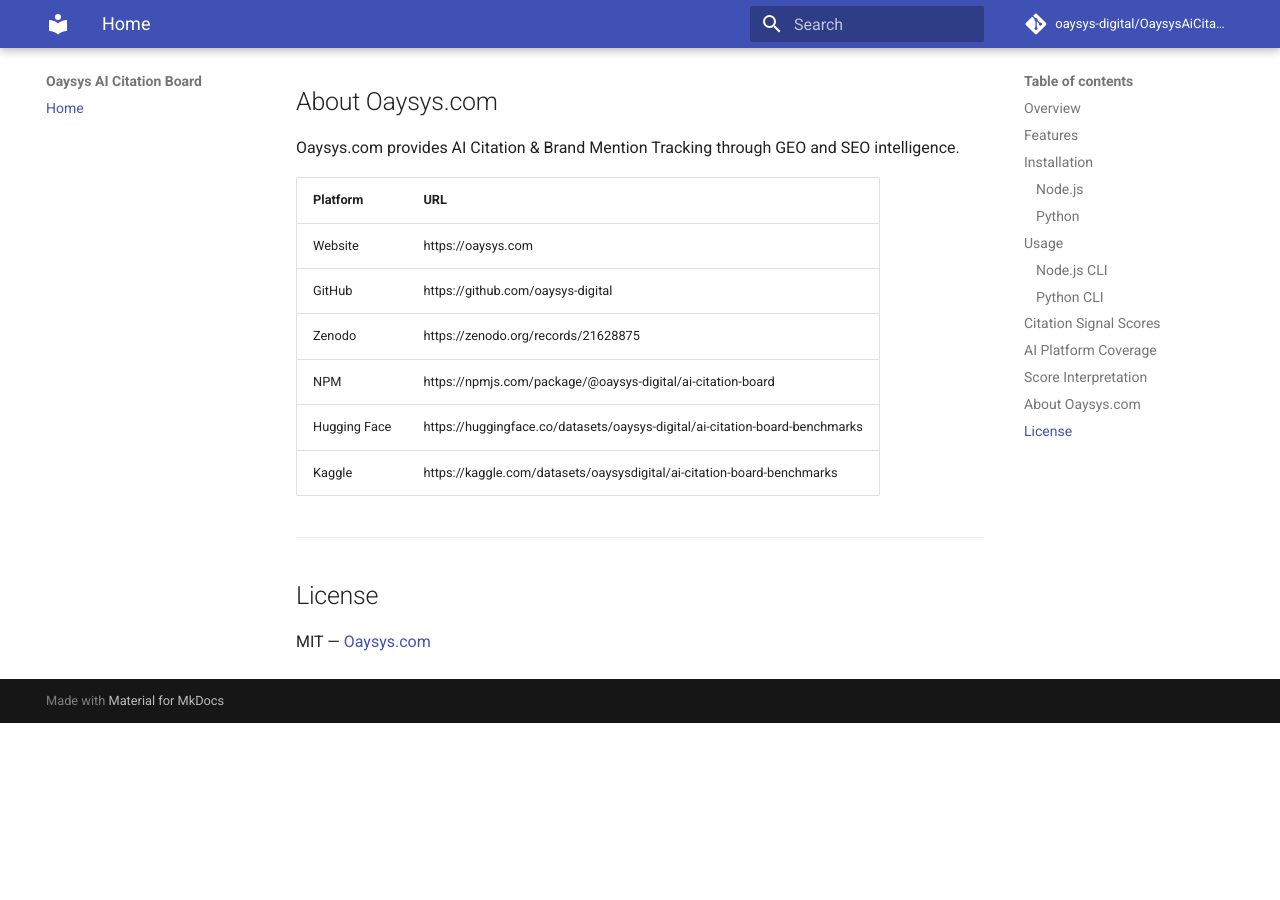
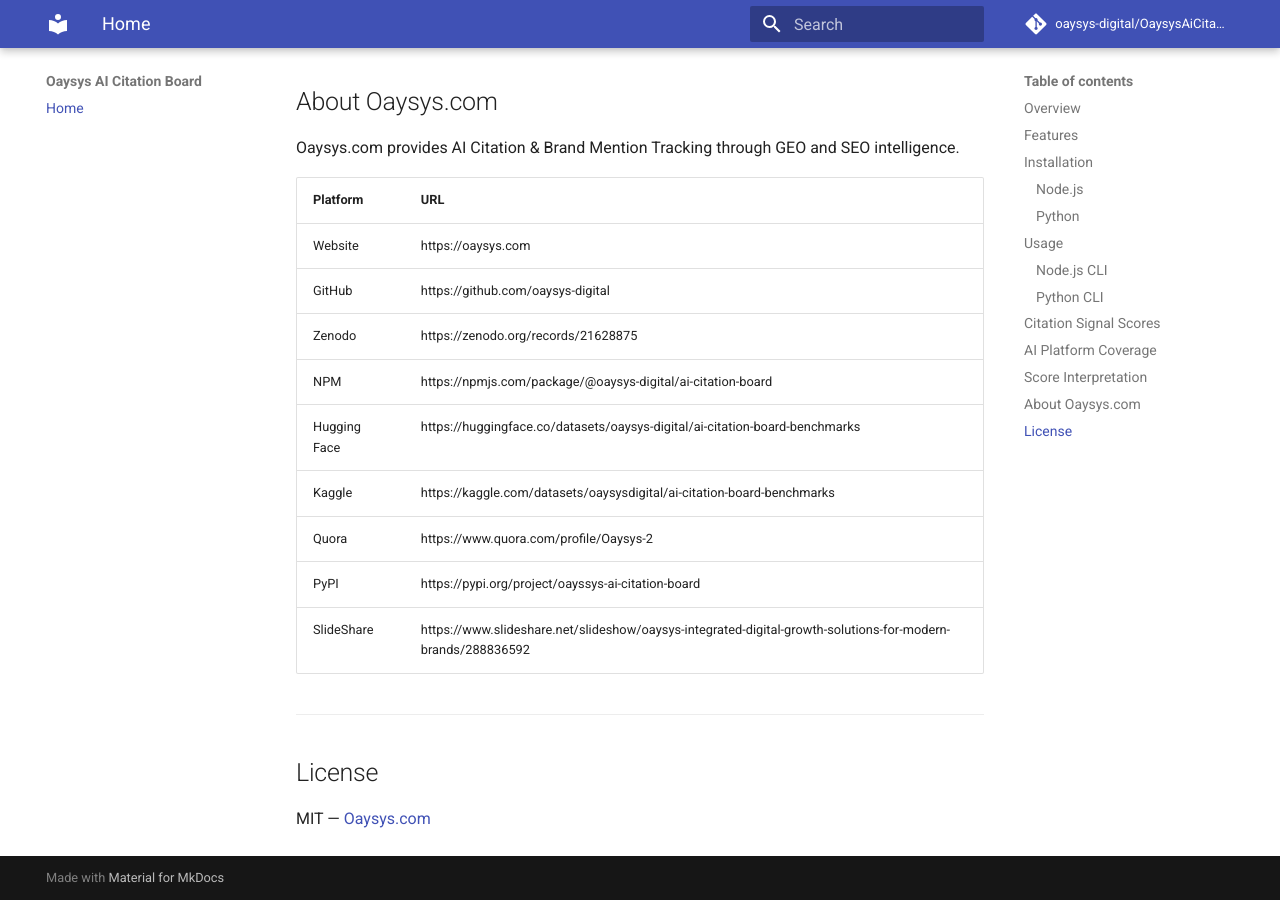
Before and after one commit to oaysys-digital/OaysysAiCitationBoard, an MkDocs documentation site: the page built from docs/index.md, in a window 1280 px wide and 900 px high, scrolled down 2714 px. Built offline with MkDocs 1.6.1 and Material for MkDocs 9.7.7, drawn with Linux system fonts in a browser that asks for light colours; comment, search, counter and statistics services are not loaded; before the commit the page ends 3437 px from its top, so only the background shows below that.

Commit message:
Add links to Quora, PyPI, and SlideShare

```diff
--- a/docs/index.md
+++ b/docs/index.md
@@ -101,6 +101,9 @@
 | NPM | https://npmjs.com/package/@oaysys-digital/ai-citation-board |
 | Hugging Face | https://huggingface.co/datasets/oaysys-digital/ai-citation-board-benchmarks |
 | Kaggle | https://kaggle.com/datasets/oaysysdigital/ai-citation-board-benchmarks |
+| Quora | https://www.quora.com/profile/Oaysys-2 |
+| PyPI | https://pypi.org/project/oayssys-ai-citation-board |
+| SlideShare | https://www.slideshare.net/slideshow/oaysys-integrated-digital-growth-solutions-for-modern-brands/288836592 |
 
 ---
 
```
